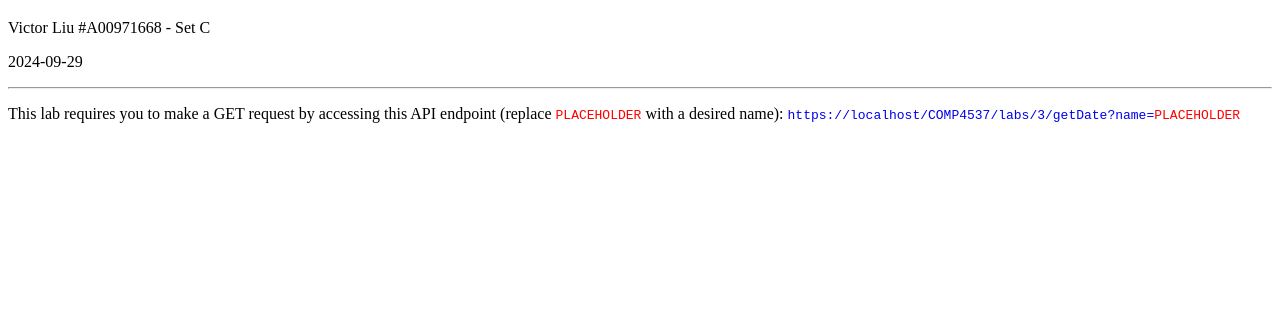
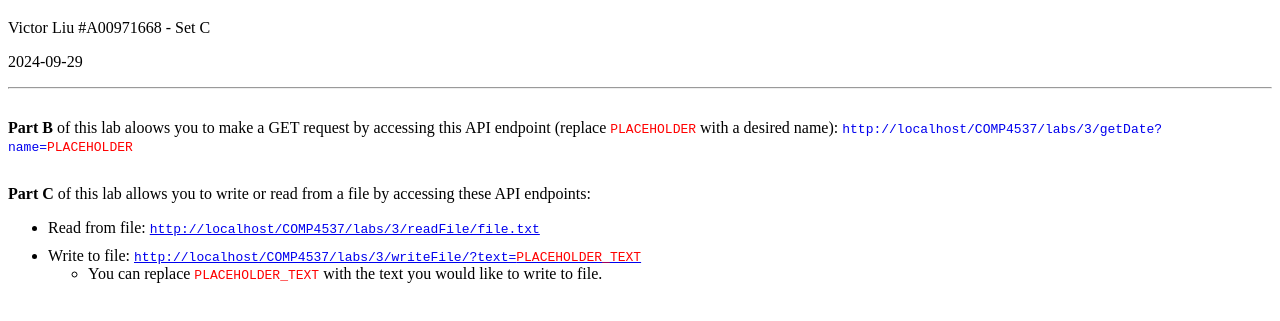
Before and after one commit to VS-LIU/4537, a website: page Lab3/index.html in a window 1280 px wide. Shown: the part 61-382 px from the top of the page. Drawn offline with Linux system fonts and the light colour scheme.

Commit message:
Update front end with notes

```diff
--- a/Lab3/css/style.css
+++ b/Lab3/css/style.css
@@ -9,11 +9,19 @@ html {
     box-sizing: inherit;
 }
 
-.make-red {
-    color: red;
-}
-
 #dynamic-url {
     /* color: inherit; */
     text-decoration: none;
 }
+
+.add-margin-10 {
+    margin-bottom: 10px;
+}
+
+.add-margin-30 {
+    margin-bottom: 30px
+}
+
+.make-red {
+    color: red;
+}
--- a/Lab3/index.html
+++ b/Lab3/index.html
@@ -18,34 +18,57 @@ index.html
 </head>
 
 <body>
-
     <header>
         <h1 class="centered remove-margin-bottom">COMP4537 - Lab 3: Server API</h1>
         <div>
             <p class="centered">Victor Liu #A00971668 - Set C</p>
             <p class="centered">2024-09-29</p>
         </div>
-        <hr>
+        <hr class="add-margin-30">
     </header>
     <main>
+        <section class="add-margin-30">
+            <p>
+                <strong>Part B</strong> of this lab aloows you to make a GET request by accessing this API endpoint
+                (replace <code class="make-red">PLACEHOLDER</code> with a desired name):
+                <a id="dynamic-url" href="#">
+                    <code>
+                        https://vctl.cc/COMP4537/labs/3/getDate?name=<span class="make-red">PLACEHOLDER</span>
+                    </code>
+                </a>
+            </p>
+        </section>
 
+        <section>
+            <p>
+                <strong>Part C</strong> of this lab allows you to write or read from a file by accessing these API
+                endpoints:
+            <ul>
+                <li class="add-margin-10">Read from file: <a id="url-read" href="#">
+                        <code>
+                            https://vctl.cc/COMP4537/labs/3/readFile/file.txt
+                        </code>
+                    </a></li>
+                <li>Write to file: <a id="url-write" href="#">
+                        <code>
+                            https://vctl.cc/COMP4537/labs/3/writeFile/?text=<span class="make-red">PLACEHOLDER_TEXT</span>
+                        </code>
+                    </a>
+                    <ul>
+                        <li>
+                            You can replace <code><span class="make-red">PLACEHOLDER_TEXT</span></code> with the text
+                            you would like to write to file.
+                        </li>
+                    </ul>
+                </li>
 
+            </ul>
+            </p>
+        </section>
     </main>
-
-    <p>
-        This lab requires you to make a GET request by accessing this API endpoint (replace <code
-            class="make-red">PLACEHOLDER</code> with a desired name):
-        <a id="dynamic-url" href="#">
-            <code>
-                https://vctl.cc/COMP4537/labs/3/getDate?name=<span class="make-red">PLACEHOLDER</span>
-            </code>
-        </a>
-    </p>
+    <footer>
+    </footer>
     <script src="./js/index.js"></script>
-
-    <footer>
-
-    </footer>
 </body>
 
 </html>
--- a/Lab3/js/index.js
+++ b/Lab3/js/index.js
@@ -16,11 +16,25 @@ const currentProtocol = window.location.protocol;
 const currentPort = window.location.port; // Get the port number
 
 // Construct the full URL, including the port if it's present
-const fullUrl = `${currentProtocol}//${currentDomain}${currentPort ? `:${currentPort}` : ''}/COMP4537/labs/3/getDate?name=PLACEHOLDER`;
+const fullUrlGetDate = `${currentProtocol}//${currentDomain}${currentPort ? `:${currentPort}` : ''}/COMP4537/labs/3/getDate?name=PLACEHOLDER`;
+const fullUrlRead = `${currentProtocol}//${currentDomain}${currentPort ? `:${currentPort}` : ''}/COMP4537/labs/3/readFile/file.txt`;
+const fullUrlWrite = `${currentProtocol}//${currentDomain}${currentPort ? `:${currentPort}` : ''}/COMP4537/labs/3/writeFile/?text=PLACEHOLDER_TEXT`;
+
+console.log("GetDate URL:", fullUrlGetDate);
+console.log("Read URL:", fullUrlRead);
+console.log("Write URL:", fullUrlWrite);
+
 
 // Update the href of the anchor element
 const dynamicUrlElement = document.getElementById('dynamic-url');
-dynamicUrlElement.href = fullUrl;
+const dynamicUrlReadElement = document.getElementById('url-read');
+const dynamicUrlWriteElement = document.getElementById('url-write');
+
+dynamicUrlElement.href = fullUrlGetDate;
+dynamicUrlReadElement.href = fullUrlRead;
+dynamicUrlWriteElement.href = fullUrlWrite;
 
 // Replace the innerHTML of the <code> element to keep styling
-dynamicUrlElement.innerHTML = `<code>https://${currentDomain}${currentPort ? `:${currentPort}` : ''}/COMP4537/labs/3/getDate?name=<span class="make-red">PLACEHOLDER</span></code>`;
+dynamicUrlElement.innerHTML = `<code>${currentProtocol}//${currentDomain}${currentPort ? `:${currentPort}` : ''}/COMP4537/labs/3/getDate?name=<span class="make-red">PLACEHOLDER</span></code>`;
+dynamicUrlReadElement.innerHTML = `<code>${currentProtocol}//${currentDomain}${currentPort ? `:${currentPort}` : ''}/COMP4537/labs/3/readFile/file.txt</code>`;
+dynamicUrlWriteElement.innerHTML = `<code>${currentProtocol}//${currentDomain}${currentPort ? `:${currentPort}` : ''}/COMP4537/labs/3/writeFile/?text=<span class="make-red">PLACEHOLDER_TEXT</span></code>`;
```
